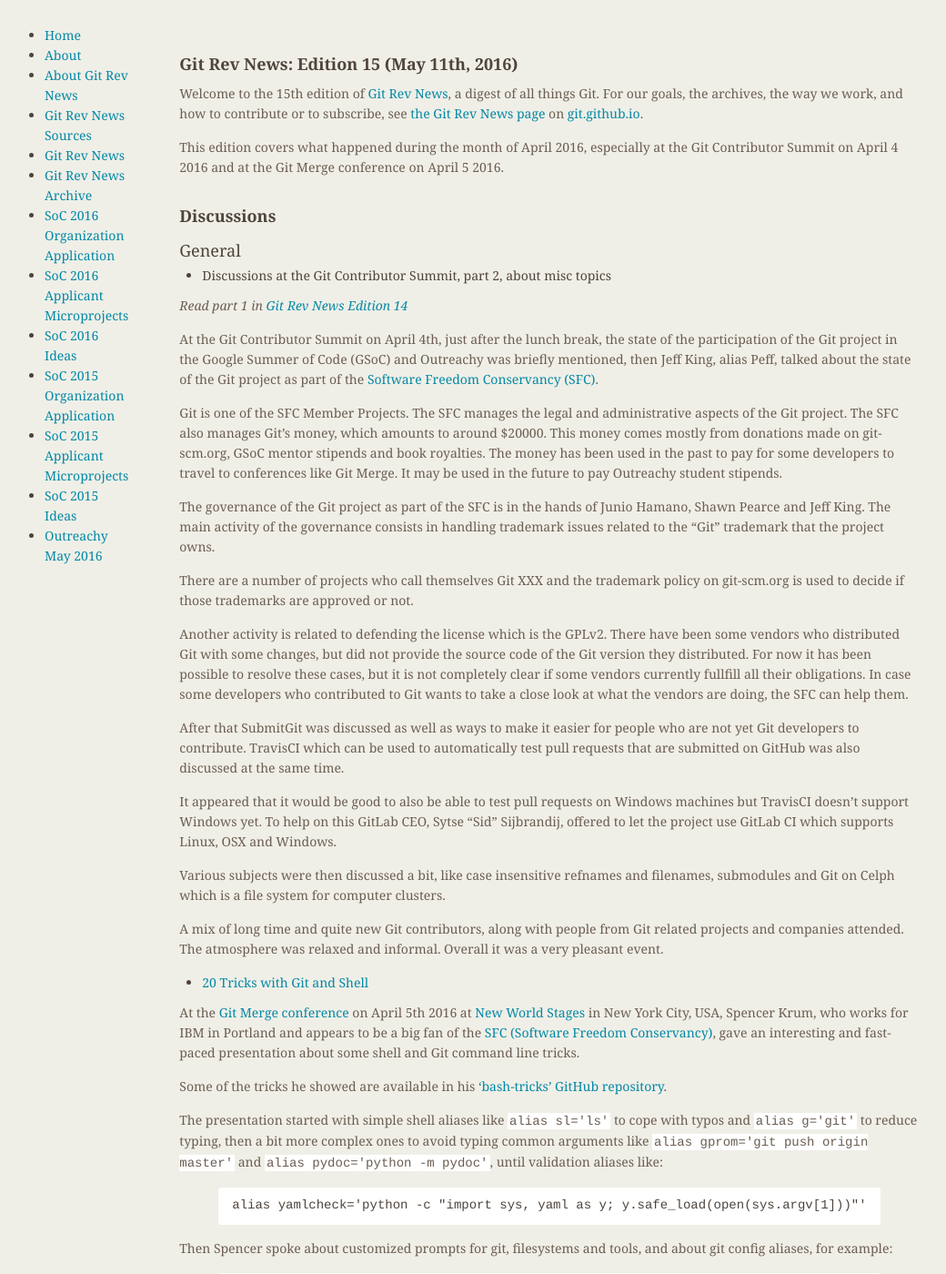
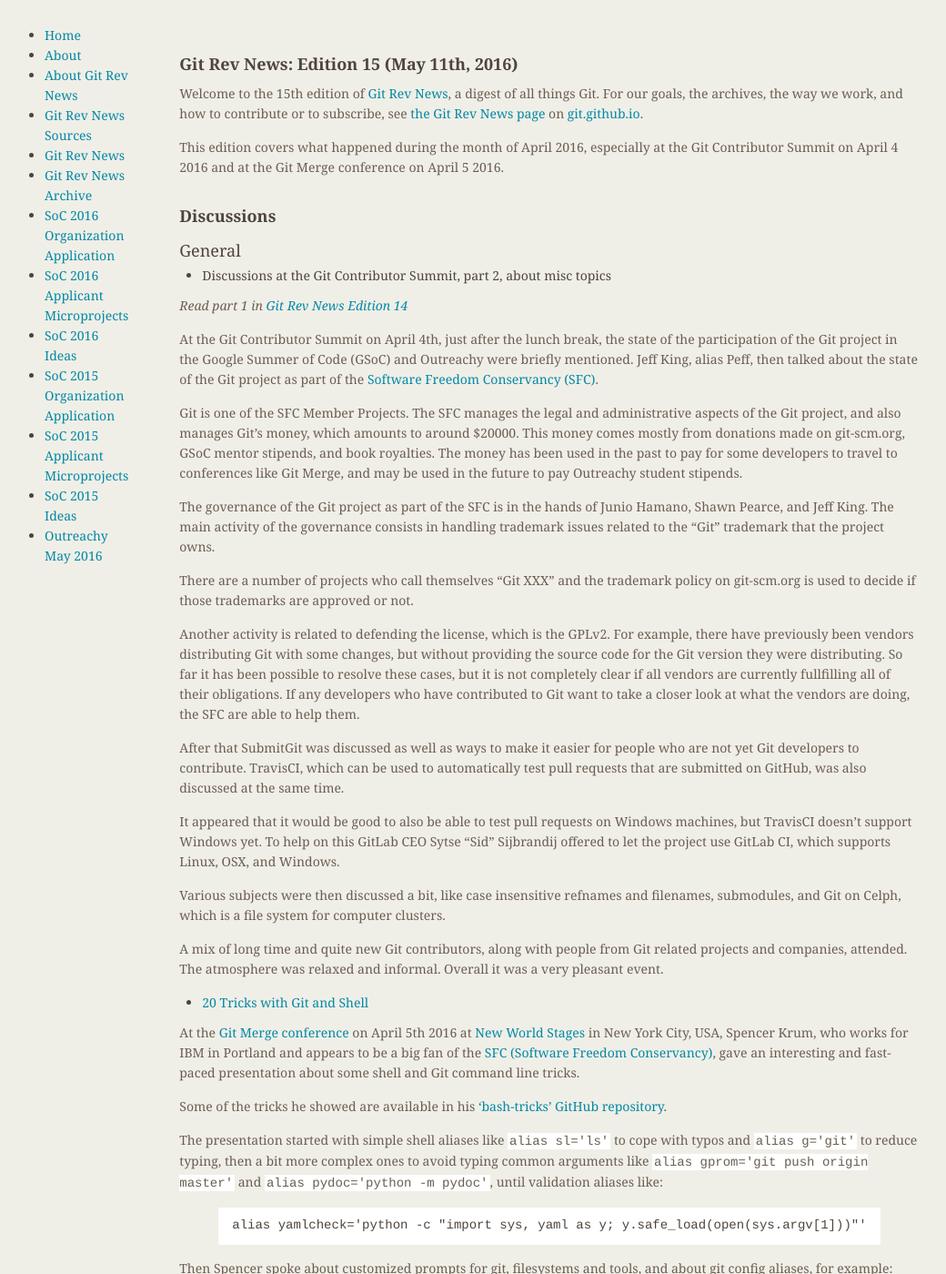
Before and after one commit to git/git.github.io, a Jekyll site: the page built from rev_news/drafts/edition-15.md, in a window 1280 px wide and 1400 px high. Shown: the whole window at 91% size, without its empty margins (174-1214 px from the left). Built offline with Jekyll 4.4.1, drawn with Linux system fonts in a browser that asks for light colours.

Commit message:
Small grammar changes on summit discussions part 2

```diff
--- a/rev_news/drafts/edition-15.md
+++ b/rev_news/drafts/edition-15.md
@@ -27,52 +27,52 @@
 
 At the Git Contributor Summit on April 4th, just after the lunch
 break, the state of the participation of the Git project in the Google
-Summer of Code (GSoC) and Outreachy was briefly mentioned, then Jeff
-King, alias Peff, talked about the state of the Git project as part of
+Summer of Code (GSoC) and Outreachy were briefly mentioned. Jeff King,
+alias Peff, then talked about the state of the Git project as part of
 the [Software Freedom Conservancy (SFC)](https://sfconservancy.org/).
 
 Git is one of the SFC Member Projects. The SFC manages the legal and
-administrative aspects of the Git project. The SFC also manages Git's
+administrative aspects of the Git project, and also manages Git's
 money, which amounts to around $20000. This money comes mostly from
-donations made on git-scm.org, GSoC mentor stipends and book
+donations made on git-scm.org, GSoC mentor stipends, and book
 royalties. The money has been used in the past to pay for some
-developers to travel to conferences like Git Merge. It may be used in
+developers to travel to conferences like Git Merge, and may be used in
 the future to pay Outreachy student stipends.
 
 The governance of the Git project as part of the SFC is in the hands
-of Junio Hamano, Shawn Pearce and Jeff King. The main activity of the
+of Junio Hamano, Shawn Pearce, and Jeff King. The main activity of the
 governance consists in handling trademark issues related to the "Git"
 trademark that the project owns.
 
-There are a number of projects who call themselves Git XXX and the
+There are a number of projects who call themselves "Git XXX" and the
 trademark policy on git-scm.org is used to decide if those trademarks
 are approved or not.
 
-Another activity is related to defending the license which is the
-GPLv2. There have been some vendors who distributed Git with some
-changes, but did not provide the source code of the Git version they
-distributed. For now it has been possible to resolve these cases, but
-it is not completely clear if some vendors currently fullfill all
-their obligations. In case some developers who contributed to Git
-wants to take a close look at what the vendors are doing, the SFC can
-help them.
+Another activity is related to defending the license, which is the
+GPLv2. For example, there have previously been vendors distributing
+Git with some changes, but without providing the source code for the Git version they
+were distributing. So far it has been possible to resolve these cases, but
+it is not completely clear if all vendors are currently fullfilling all of
+their obligations. If any developers who have contributed to Git
+want to take a closer look at what the vendors are doing, the SFC are
+able to help them.
 
 After that SubmitGit was discussed as well as ways to make it easier
-for people who are not yet Git developers to contribute. TravisCI
+for people who are not yet Git developers to contribute. TravisCI,
 which can be used to automatically test pull requests that are
-submitted on GitHub was also discussed at the same time.
+submitted on GitHub, was also discussed at the same time.
 
 It appeared that it would be good to also be able to test pull
-requests on Windows machines but TravisCI doesn't support Windows
-yet. To help on this GitLab CEO, Sytse "Sid" Sijbrandij, offered to
-let the project use GitLab CI which supports Linux, OSX and Windows.
+requests on Windows machines, but TravisCI doesn't support Windows
+yet. To help on this GitLab CEO Sytse "Sid" Sijbrandij offered to
+let the project use GitLab CI, which supports Linux, OSX, and Windows.
 
 Various subjects were then discussed a bit, like case insensitive
-refnames and filenames, submodules and Git on Celph which is a file
+refnames and filenames, submodules, and Git on Celph, which is a file
 system for computer clusters.
 
 A mix of long time and quite new Git contributors, along with people
-from Git related projects and companies attended. The atmosphere was
+from Git related projects and companies, attended. The atmosphere was
 relaxed and informal. Overall it was a very pleasant event.
 
 * [20 Tricks with Git and Shell](https://speakerdeck.com/nibalizer/20-tricks-with-git-and-bash)
```
